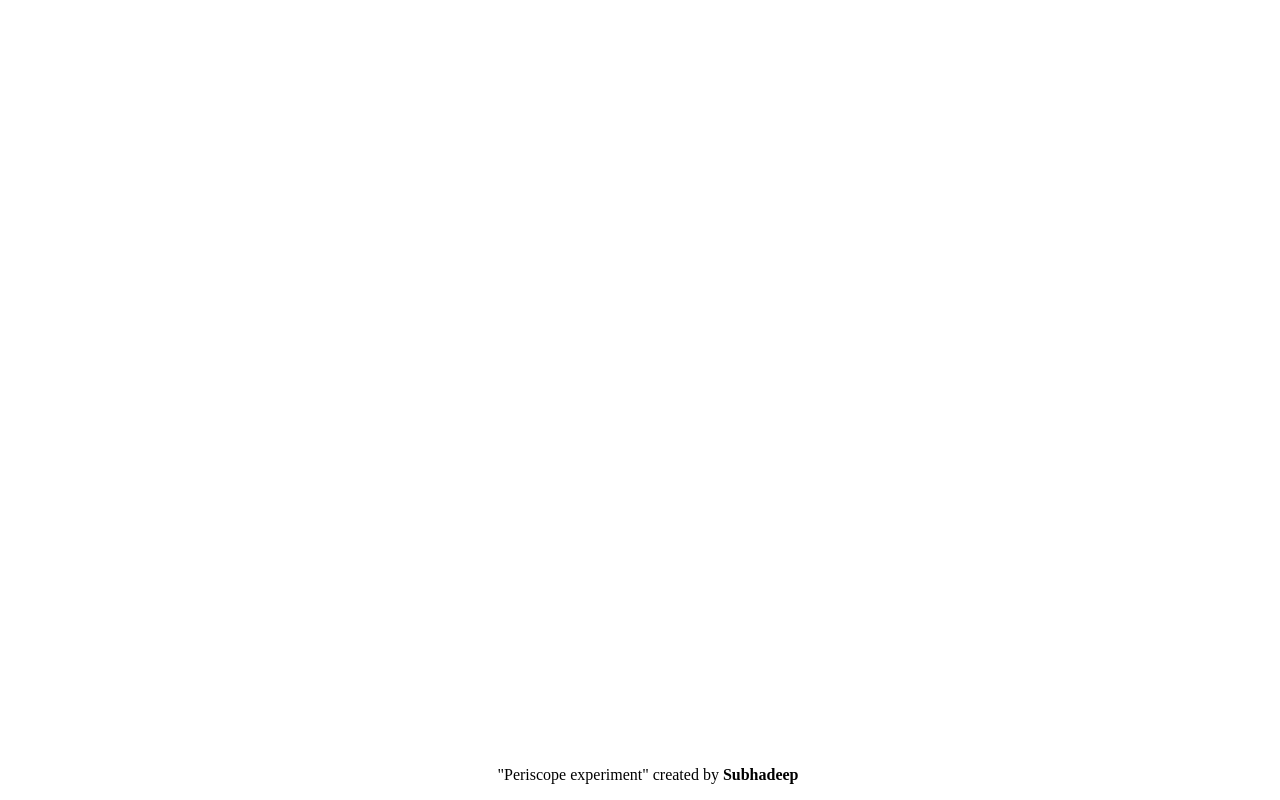
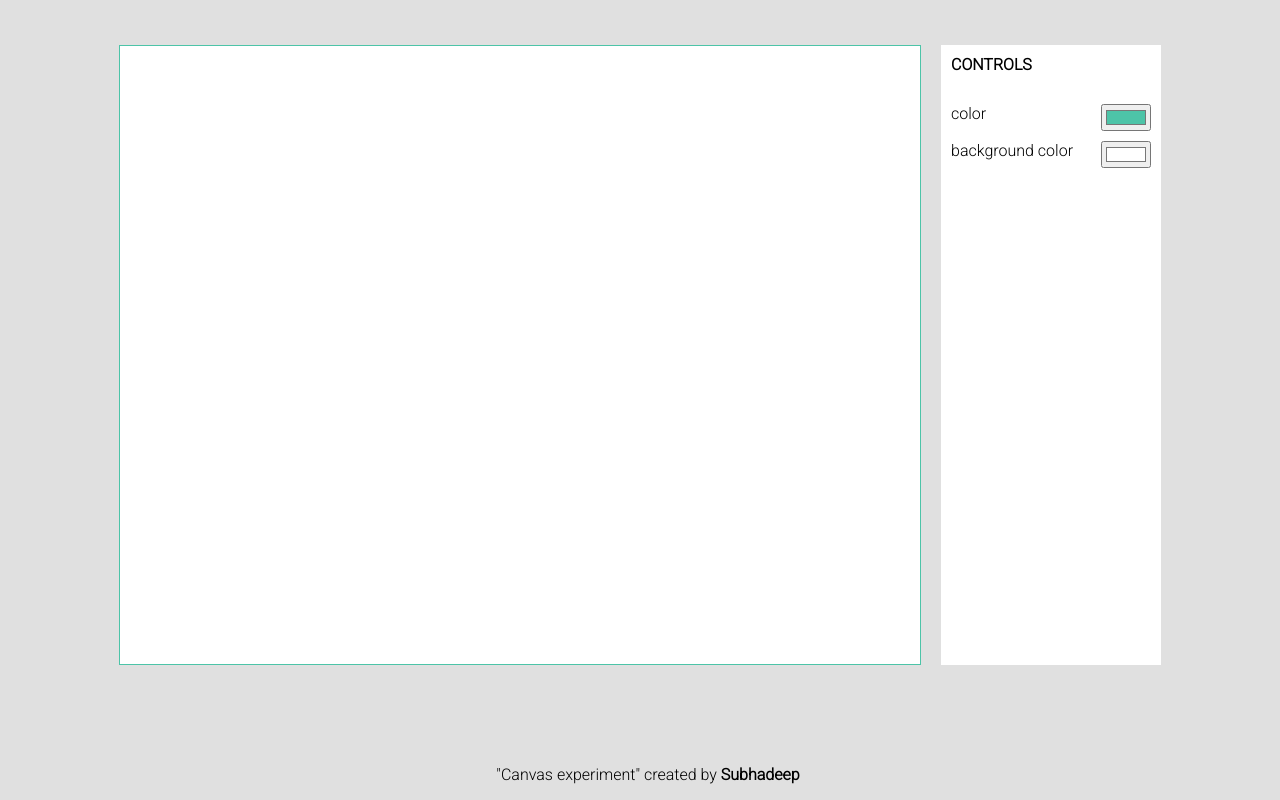
Before and after one commit to subhban01/subhban01.github.io, a plain HTML site: page tunnel-maze_canvas/index.html in a window 1280 px wide. Drawn offline with Linux system fonts and the light colour scheme.

Commit message:
tunnel maze v1

```diff
--- a/tunnel-maze_canvas/index.html
+++ b/tunnel-maze_canvas/index.html
@@ -4,12 +4,21 @@
 	<title>My first experiment with HTML5 canvas</title>
 </head>
 <link rel="stylesheet" type="text/css" href="style.css">
+<link href="https://fonts.googleapis.com/css?family=Roboto:300" rel="stylesheet">
 <body>
-
+<div class="center">
 <canvas id='c'></canvas>
+<div class="controls">
+<div class="controls_title"><strong>CONTROLS</strong></div>
+<div class="items">color<input id="color" type="color" name="" value="#4dc4a8"></div>
+<!-- <label for="color">shape</label>
+<input id="shape" type="button" name="" value="shape"> -->
+<div class="items">background color<input id="bgcolor" type="color" name="" value="#ffffff"></div>
+</div>
+</div>
+<footer>
+	<p>"Canvas experiment" created by <strong><a href="https://github.com/subhban01" style="text-decoration: none;color: #000;">Subhadeep</a></strong></p>
+</footer>
 <script type="text/javascript" src='script.js' ></script>
-<footer>
-	<p>"Periscope experiment" created by <strong><a href="https://github.com/subhban01" style="text-decoration: none;color: #000;">Subhadeep</a></strong></p>
-</footer>
 </body>
 </html>
--- a/tunnel-maze_canvas/script.js
+++ b/tunnel-maze_canvas/script.js
@@ -5,10 +5,12 @@ var ctx = c.getContext('2d'),
 cw = c.width,
 ch = c.height;
 
+//default values
+var color = '#4dc4a8';
+var shape = 'circle';
+var bgcolor = '#fff';
 
-// #4dc4a8
-
-ctx.fillStyle = '#fff';
+ctx.fillStyle = bgcolor;
 ctx.fillRect(0,0, c.width, c.height);
 
 
@@ -16,12 +18,67 @@ function drawCircles(x, y){
 ctx.beginPath();
 ctx.arc(x, y, 40, 0, 2*Math.PI);
 ctx.closePath();
-ctx.fillStyle = '#fff';
+ctx.fillStyle = bgcolor;
 ctx.fill();
 ctx.lineWidth = 1;
+ctx.strokeStyle = color;
 ctx.stroke();
 }
 
+function drawHex(x, y){
+	ctx.beginPath();
+
+
+// var side = 0,
+//     size = 40,
+//     x = 100,
+//     y = 100;
+
+// ctx.moveTo(x + size * Math.cos(0), y + size * Math.sin(0));
+
+// for (side; side < 7; side++) {
+//   ctx.lineTo(x + size * Math.cos(side * 2 * Math.PI / 6), y + size * Math.sin(side * 2 * Math.PI / 6));
+// }
+
+// ctx.strokeStyle = color;
+// ctx.stroke();
+
+
+ctx.beginPath();
+ctx.moveTo(x,y);
+ctx.lineTo(350,150);
+ctx.strokeStyle = color;
+ctx.stroke();
+
+}
+
 c.addEventListener('mousemove', function(evt){
-	drawCircles(evt.clientX, evt.clientY);
+	var rect = c.getBoundingClientRect();
+	switch(shape){
+		case 'circle':
+			drawCircles(evt.clientX - rect.left, evt.clientY - rect.top);
+			break;
+		case 'hexagon':
+			drawHex(evt.clientX - rect.left, evt.clientY - rect.top);
+			break;
+		default:
+			drawCircles(evt.clientX - rect.left, evt.clientY - rect.top);
+	}
 });
+
+var colorpicker = document.getElementById('color');
+colorpicker.addEventListener('change', function(){
+	color = colorpicker.value;
+});
+
+// var shape = document.getElementById('shape');
+// shape.addEventListener('click', function(){
+// 	shape = 'hexagon';
+// });
+
+var bgpicker = document.getElementById('bgcolor');
+bgpicker.addEventListener('change', function(){
+	bgcolor = bgpicker.value;
+	ctx.fillStyle = bgcolor;
+	ctx.fillRect(0,0, c.width, c.height);
+})
--- a/tunnel-maze_canvas/style.css
+++ b/tunnel-maze_canvas/style.css
@@ -1,3 +1,7 @@
+body{
+  font-family: 'Roboto', sans-serif;
+  background-color: #e0e0e0;
+}
 footer{
   position: absolute;
   bottom: 0;
@@ -5,3 +9,29 @@ footer{
   justify-content: center;
   width: 100%;
 }
+canvas{
+	border: 1px solid #4dc4a8;
+	margin: 10px;
+}
+.center{
+	display: flex;
+	justify-content: center;
+	margin-top: 35px;
+}
+.controls{
+	width: 200px;
+	height: 600px;
+	margin: 10px;
+	background-color: #fff;
+	display: flex;
+	flex-direction: column;
+	padding: 10px;
+}
+.controls_title{
+	padding-bottom: 30px;
+}
+.items{
+	display: flex;
+	justify-content: space-between;
+	padding-bottom: 10px;
+}
```
Also changed, not shown: tunnel-maze_canvas/README.md (deleted), 2 other files.
